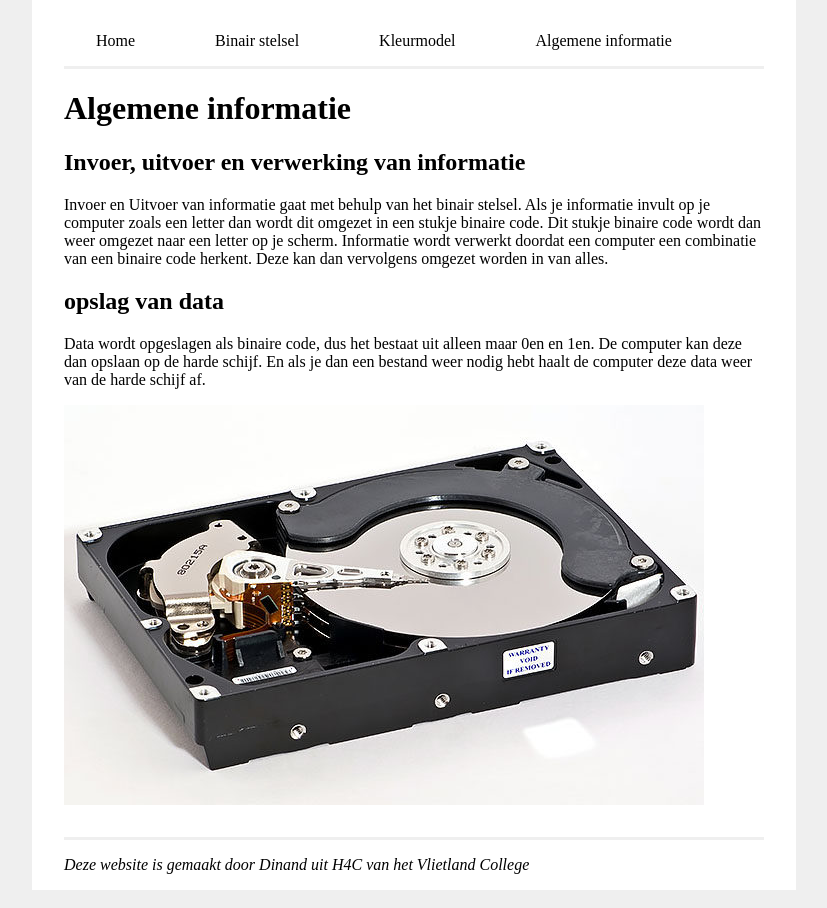
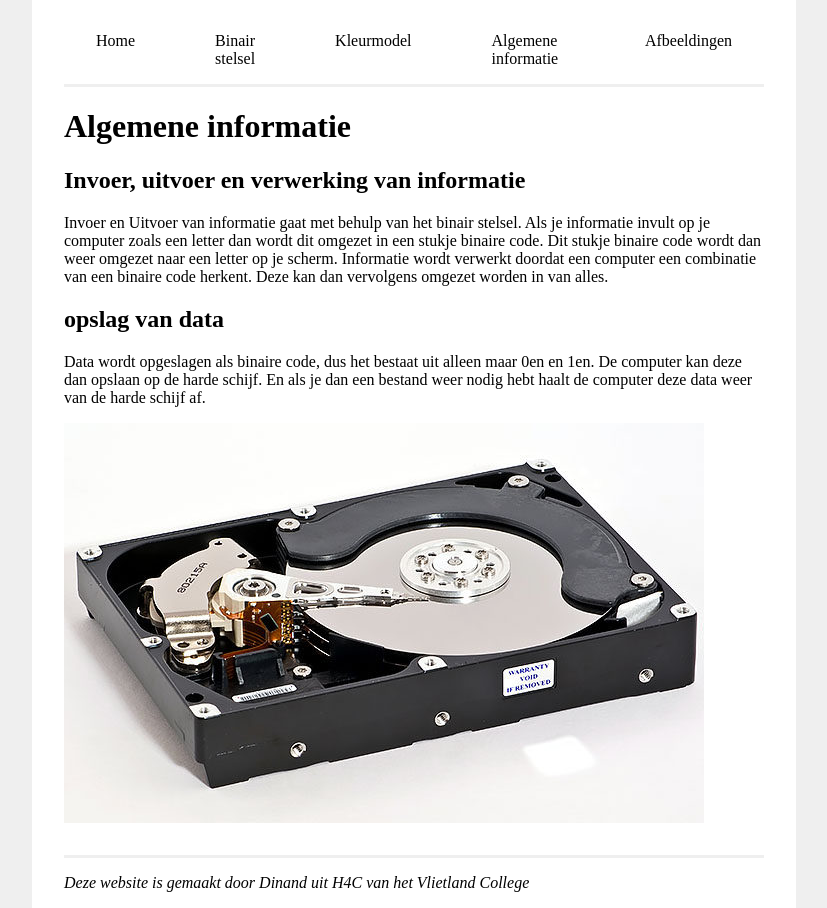
Before and after one commit to dinkuz/dinkuz.github.io, a plain HTML site: page algemene informatie.html in a window 1280 px wide. Shown: the whole page, without its empty margins (226-1053 px from the left). Drawn offline with Linux system fonts and the light colour scheme.

Commit message:
pagina toegevoegd

```diff
--- a/algemene informatie.html
+++ b/algemene informatie.html
@@ -15,8 +15,8 @@
         <li class="navbar__menu-item"><a class="navbar__menu-item-link" href="/binairstelsel.html">Binair stelsel</a>
         </li>
         <li class="navbar__menu-item"><a class="navbar__menu-item-link" href="/kleurmodel.html">Kleurmodel</a></li>
-        <li class="navbar__menu-item"><a class="navbar__menu-item-link" href="/algemene informatie.html">Algemene
-            informatie</a></li>
+        <li class="navbar__menu-item"><a class="navbar__menu-item-link" href="/algemene informatie.html">Algemene informatie</a></li>
+        <li class="navbar__menu-item"><a class="navbar__menu-item-link href="vectorbitmap.html">Afbeeldingen</a></li>
       </ul>
     </nav>
   </header>
```
Also changed, not shown: binairstelsel.html (+1 -0 lines), index.html (+1 -0 lines), kleurmodel.html (+1 -0 lines), vectorbitmap.html (+2 -4 lines).
